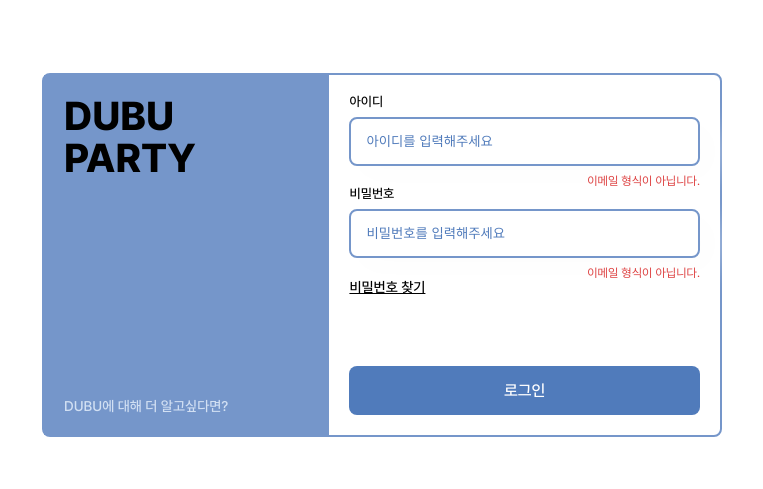
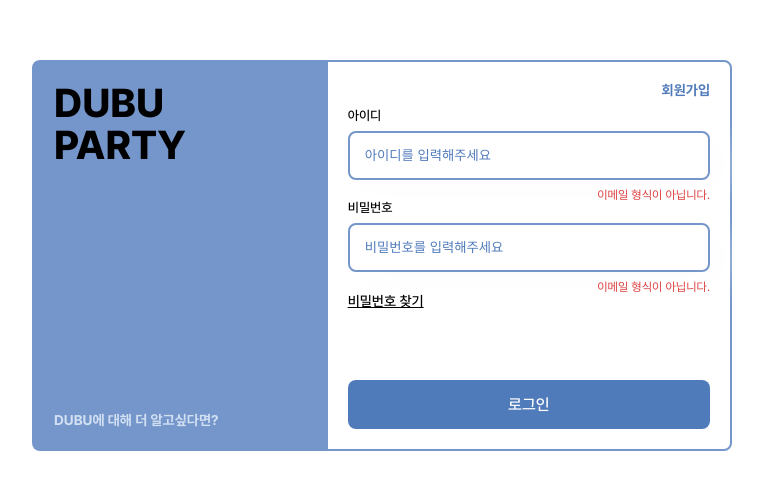
Before and after one commit to dubu-party/dubu-party, a Next.js app in the folder client/: page /login in a window 1280 px wide. Shown: the part 145-634 px from the top of the page, without its empty margins (258-1021 px from the left). Built offline with nearby package versions, Linux system fonts and the light colour scheme.

Commit message:
feat: 로그인 페이지에 회원가입 버튼 추가

```diff
--- a/client/src/components/atoms/LinkText.tsx
+++ b/client/src/components/atoms/LinkText.tsx
@@ -40,7 +40,8 @@ interface ContainerProps {
 const Container = styled.div<ContainerProps>`
   font-size: 14px;
   line-height: 17px;
-  font-family: ${theme.font.medium};
+  font-family: ${({ LinkEffect }) =>
+    LinkEffect ? theme.font.medium : theme.font.bold};
   ${({ LinkEffect }) => LinkEffect && `text-decoration: underline;`}
   transition: 0.3s;
   color: ${({ color }) => color || "black"};
--- a/client/src/pages/login/index.tsx
+++ b/client/src/pages/login/index.tsx
@@ -1,16 +1,20 @@
+import React from "react";
+import styled from "@emotion/styled";
+import theme from "@/styles/theme";
 import BasicBtn from "@/components/atoms/BasicBtn";
 import LinkText from "@/components/atoms/LinkText";
 import RegInput from "@/components/atoms/RegInput";
-import theme from "@/styles/theme";
-import styled from "@emotion/styled";
-import React from "react";
 
 const Login = () => {
   return (
     <Container>
       <Content>
         <ImageContainer>
-          <TitleText>DUBU PARTY</TitleText>
+          <TitleText>
+            DUBU
+            <br />
+            PARTY
+          </TitleText>
           <LinkText
             text="DUBU에 대해 더 알고싶다면?"
             goto="설명 페이지로 이동"
@@ -19,6 +23,14 @@ const Login = () => {
           />
         </ImageContainer>
         <InputsContainer>
+          <UpperContainer>
+            <LinkText
+              text="회원가입"
+              goto="/search/password"
+              LinkEffect={false}
+              color={theme.color.placeholder}
+            />
+          </UpperContainer>
           <RegInput
             title="아이디"
             type="email"
@@ -30,6 +42,7 @@ const Login = () => {
             placeholder="비밀번호를 입력해주세요"
           />
           <LinkContainer>
+            {/* <LinkText text="회원가입" goto="/search/password" /> */}
             <LinkText text="비밀번호 찾기" goto="/search/password" />
           </LinkContainer>
           <ButtonContainer>
@@ -53,7 +66,7 @@ const Container = styled.div`
 
 const Content = styled.div`
   width: 100%;
-  max-width: 680px;
+  max-width: 700px;
   display: flex;
   border: 2px solid ${theme.color.inputBorder};
   border-radius: 8px;
@@ -86,6 +99,9 @@ const LinkContainer = styled.div`
   padding: 0 0 70px;
 `;
 
-const ButtonContainer = styled.div`
-  /* padding-top: 50px; */
+const UpperContainer = styled.div`
+  padding: 0 0 10px;
+  display: flex;
+  justify-content: flex-end;
 `;
+const ButtonContainer = styled.div``;
```
Also changed, not shown: client/src/pages/register/index.tsx (added).
